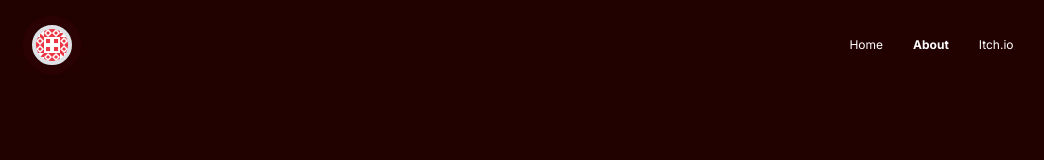
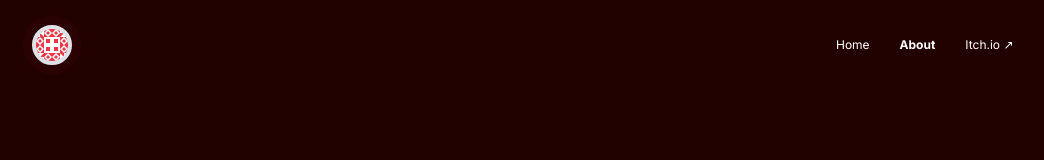
Before and after one commit to jpneey/jpburato.now.sh.dev, a Vue app: page /about in a window 1280 px wide. Shown: the top 160 px of the page, without its empty margins (110-1154 px from the left). Built offline with nearby package versions, Linux system fonts and the light colour scheme.

Commit message:
chore: tidied up links

```diff
--- a/src/App.vue
+++ b/src/App.vue
@@ -11,8 +11,8 @@
       </router-link>
       <div class="nav-links">
         <router-link to="/" class="nav-a">Home</router-link>
-        <router-link to="/about" class="nav-a">About</router-link>
-        <a href="https://jpe.itch.io/" target="_blank" class="nav-a">Itch.io</a>
+        <router-link to="/about/" class="nav-a">About</router-link>
+        <a href="https://jpe.itch.io/" target="_blank" class="nav-a">Itch.io &#8599;</a>
       </div>
     </div>
   </div>
--- a/src/views/Home.vue
+++ b/src/views/Home.vue
@@ -5,7 +5,7 @@
         <h1 class="text-white hero mt-5 fw-bold mb-3">I am <em>building</em><br>things for the web.</h1>
         <p class="text-white mb-4">I specialize on the <code>LAMP</code> stack, <code>Wordpress core</code> and <code>WooCommerce</code>.<br>Scroll down to see some of my work.</p>
         <a href="mailto:johnpaulburato.jp@gmail.com" class="btn btn-danger fw-bold py-3 px-5 me-3">Get in touch</a>
-        <router-link to="/about" class="btn btn-primary d-none d-md-inline-block fw-bold py-3 px-5 me-3">About</router-link>
+        <router-link to="/about/" class="btn btn-primary d-none d-md-inline-block fw-bold py-3 px-5 me-3">About</router-link>
       </div>
     </div>
   </div>
```
